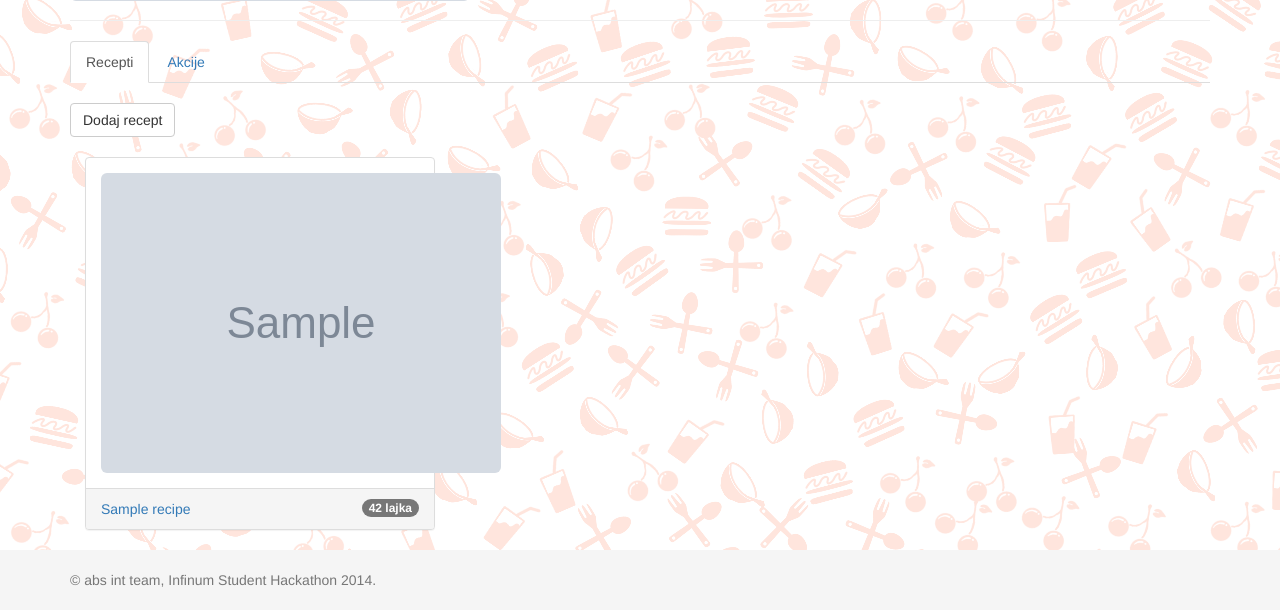
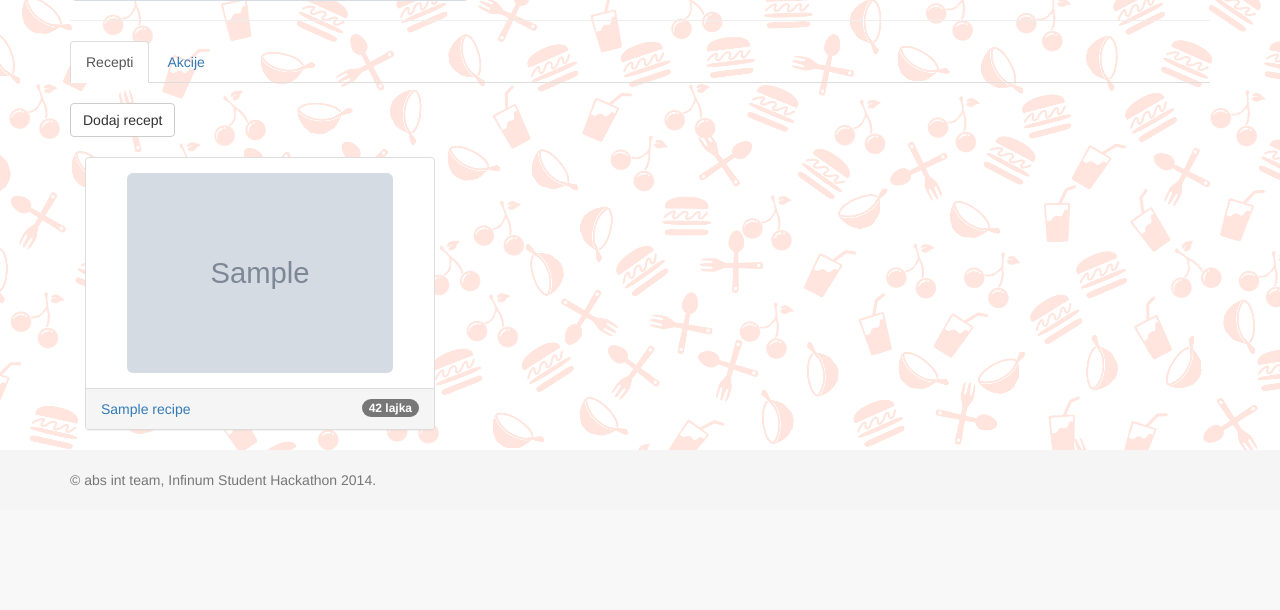
Before and after one commit to MislavMandaric/abs-int, a Django app: a page that uses app/templates/profile.html in a window 1280 px wide. Shown: the part 399-1009 px from the top of the page. After the commit the page ends 886 px from the top, so only its background shows below. Run offline with Django 3.2, Linux system fonts and the light colour scheme; a user stored in the database is signed in; tables that the repository leaves empty hold one stand-in row (values such as "Sample post"); grey boxes marked "Sample" are stand-in pictures; some libraries are stand-ins or nearby versions.

Commit message:
profile images fix

```diff
--- a/app/templates/profile.html
+++ b/app/templates/profile.html
@@ -27,13 +27,13 @@
 							<div class="col-md-4 recipe-box">
 								<a href="{% url 'recipe_detail' recipe.id %}">
 									<div class="panel panel-default">
-						  			<div class="panel-body">
+						  			<div class="panel-body panel-image">
 						  				{% if recipe.image %}
 								  			{% thumbnail recipe.image "250x250" as im %}
-									        <img src="{{ im.url }}" class="img-rounded"/>
+									        <img src="{{ im.url }}" class="img-rounded img-responsive"/>
 									      {% endthumbnail %}
 									    {% else %}
-					              <img src="{% static 'images/noimage.jpg' %}" width="250" height="250"/>
+					              <img src="{% static 'images/noimage.jpg' %}" class="img-rounded img-responsive"/>
 					            {% endif %}
 									</div>
 									<div class="panel-footer">{{ recipe.title }}<span class="badge pull-right">42 lajka</span></div>
```
